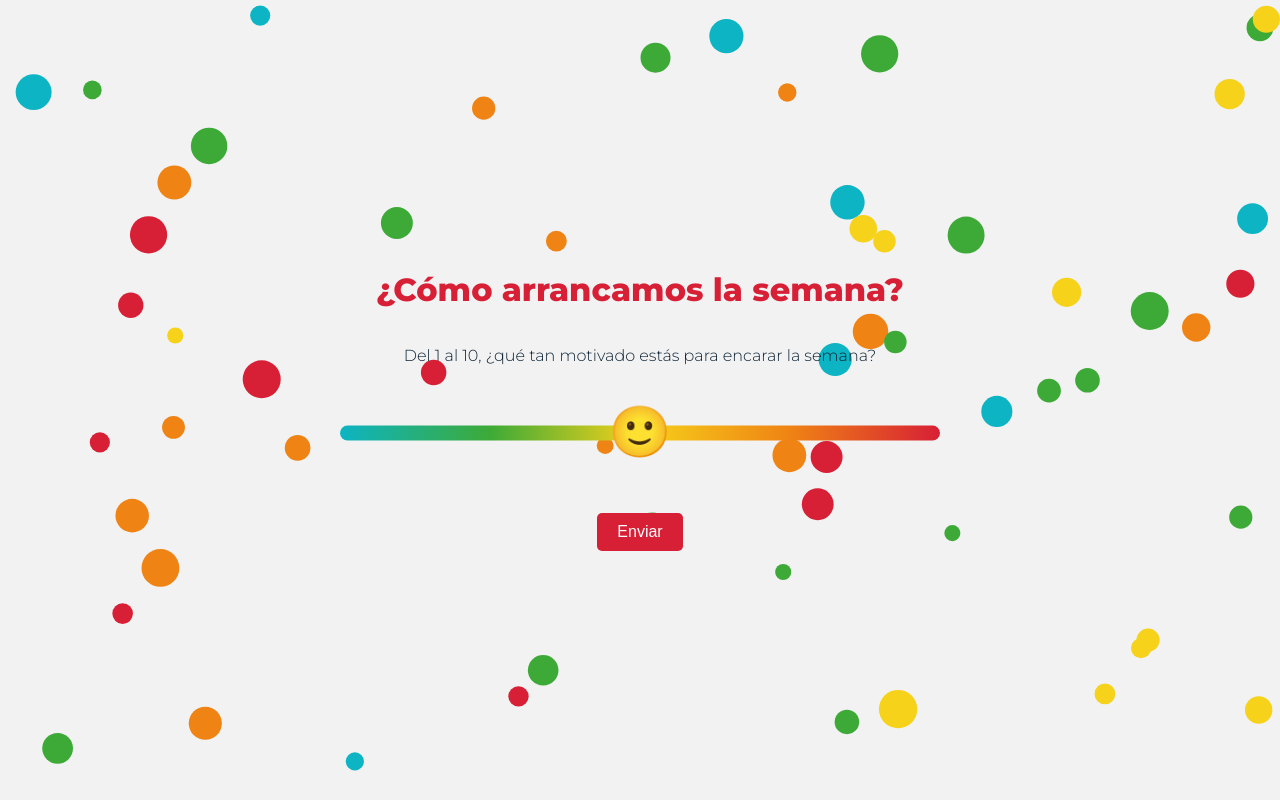
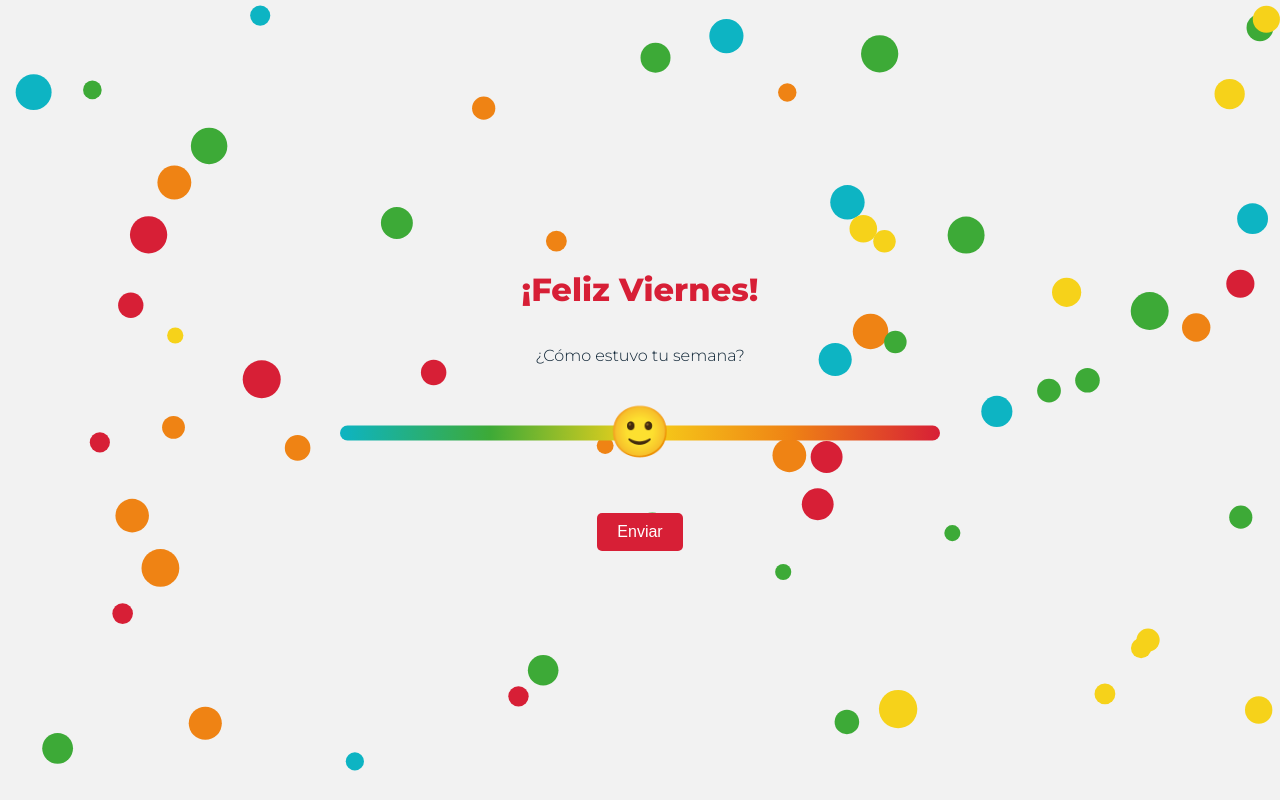
Before and after one commit to ComunicacionCARGO/encuesta-slider, a plain HTML site: page index.html in a window 1280 px wide. Drawn offline with Linux system fonts and the light colour scheme.

Commit message:
index.html

```diff
--- a/index.html
+++ b/index.html
@@ -2,7 +2,7 @@
 <html lang="es">
 <head>
   <meta charset="UTF-8">
-  <title>¿Cómo arrancamos la semana?</title>
+  <title>¿Cómo cerramos la semana?</title>
   <link href="https://fonts.googleapis.com/css2?family=Montserrat:wght@300;600;800&display=swap" rel="stylesheet">
   <style>
     body {
@@ -161,8 +161,8 @@
 
   <canvas id="ballpit"></canvas>
 
-  <h1>¿Cómo arrancamos la semana?</h1>
-  <p>Del 1 al 10, ¿qué tan motivado estás para encarar la semana?</p>
+  <h1>¡Feliz Viernes!</h1>
+  <p>¿Cómo estuvo tu semana?</p>
 
   <div class="slider-container">
     <input type="range" min="0" max="10" value="5" step="0.01" id="moodSlider">
@@ -170,7 +170,7 @@
   </div>
 
   <button id="submitBtn" onclick="enviar()">Enviar</button>
-  <div class="thanks" id="thanks">¡Gracias por sumarte a arrancar con energía! 🚀</div>
+  <div class="thanks" id="thanks">¡Gracias tu respuesta! 🚀</div>
   <div class="closing-message" id="closingMessage">Cerrando página...</div>
 
   <script>
```
